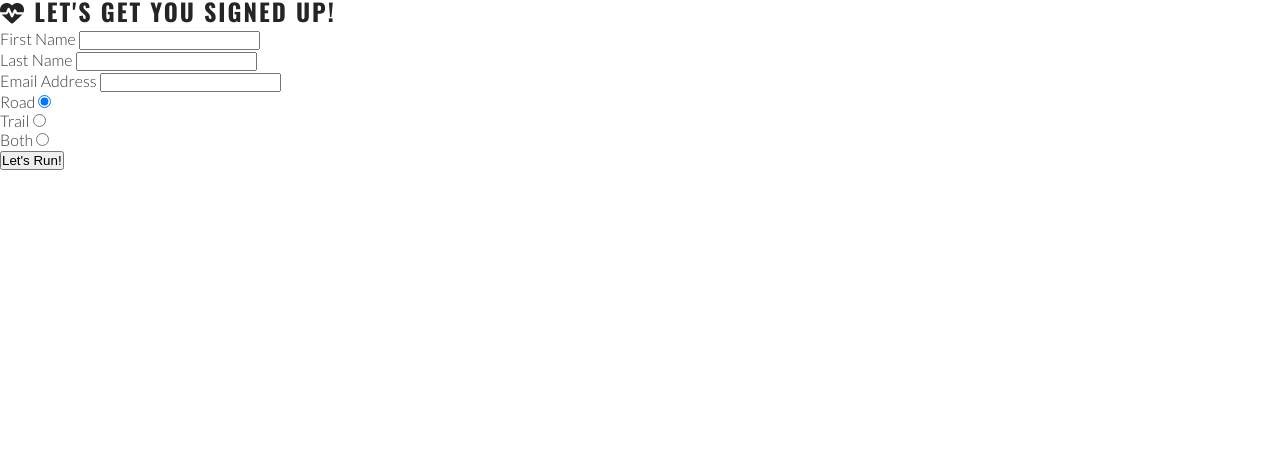
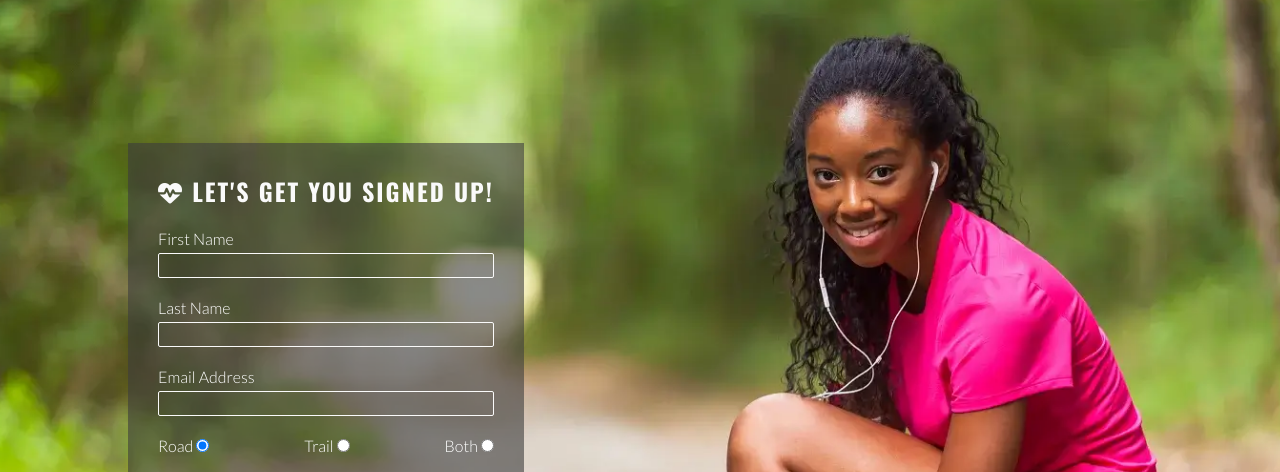
Before and after one commit to Noora235/Love-Running, a plain HTML site: page signup.html in a window 1280 px wide. Shown: the part 86-558 px from the top of the page. Drawn offline with nearby package versions, Linux system fonts and the light colour scheme.

Commit message:
added background image to sign up section

```diff
--- a/assets/css/style.css
+++ b/assets/css/style.css
@@ -18,13 +18,15 @@ body {
     font-family: 'Lato', sans-serif;
 }
 
-h1,
-h2,
-h3 {
+h1, h2, h3 {
     font-family: 'Oswald', sans-serif;
     text-transform: uppercase;
     letter-spacing: 2px;
     color: #252525;
+}
+
+.hidden-heading {
+    display: none;
 }
 
 /* Header */
@@ -51,7 +53,7 @@ header a {
     list-style-type: none;
 }
 
-#menu>li {
+#menu > li {
     margin-bottom: 1em;
 }
 
@@ -86,9 +88,13 @@ nav {
 
 /* Main content */
 main {
-    /* Make main element take up any surplus space to push footer down */
+    /* Enlarge main element to push footer down*/
     flex: 1 0 auto;
+    /* Add margin at the top to prevent content from being covered by the header */
     margin-top: 47px;
+    /* Enable flex properties for child elements */
+    display: flex;
+    flex-direction: column;
 }
 
 /* Hero section */
@@ -111,8 +117,7 @@ main {
     padding-left: 10px;
 }
 
-#cover-text>h2,
-#cover-text>h3 {
+#cover-text > h2, #cover-text > h3 {
     color: #ffffff;
 }
 
@@ -128,8 +133,8 @@ main {
     font-size: 280%;
 }
 
-#benefits-physical>div,
-#benefits-mental>div {
+#benefits-physical > div,
+#benefits-mental > div {
     line-height: 20px;
     margin-bottom: 20px;
 }
@@ -177,7 +182,7 @@ main {
     Each div will expand to fill the available space on its row */
     flex-basis: 200px;
     flex-grow: 1;
-    /* Creates a grid of meetup time divs over the background image */
+    /* Creates a grid of meetup time dives over the background image */
     border: 2px solid white;
 }
 
@@ -194,6 +199,57 @@ main {
 
 #photos {
     line-height: 0;
+}
+
+/* Form */
+#signup {
+    background-image: url("../images/signup-image.webp");
+    background-size: cover;
+    background-position: 75%;
+    padding: 20px 10% 0 10%;
+    flex-grow: 1;
+}
+
+
+#signup-form {
+    color: #ffffff;
+    background-color: rgba(60, 60, 60, 0.6);
+    padding: 30px;
+}
+
+
+#signup-form>h2 {
+    color: #fafafa;
+    margin-bottom: 20px;
+}
+
+
+.text-input {
+    background: transparent;
+    color: #fafafa;
+    width: 100%;
+    height: 25px;
+    margin: 5px 0 20px 0;
+    border: 1px solid #fafafa;
+    border-radius: 2px;
+    padding: 0 5px;
+}
+
+
+.radio-buttons {
+    width: 100%;
+    display: flex;
+    justify-content: space-between;
+}
+
+
+.join-button {
+    margin-top: 20px;
+    border-radius: 2px;
+    padding: 15px 32px;
+    font-size: 100%;
+    background-color: #454b1b;
+    color: #fafafa;
 }
 
 /* Footer */
@@ -221,7 +277,6 @@ main {
 
 /* Media query: tablets and larger (768px and up) */
 @media screen and (min-width: 768px) {
-
     /* Header */
     nav {
         display: block;
@@ -235,7 +290,7 @@ main {
         display: flex;
     }
 
-    #menu>li {
+    #menu > li {
         padding-left: 1rem;
     }
 
@@ -269,12 +324,12 @@ main {
         width: 100%;
     }
 
-    #benefits-physical>div,
-    #benefits-mental>div {
+    #benefits-physical > div,
+    #benefits-mental > div {
         width: 75%;
     }
 
-    #benefits-mental>div {
+    #benefits-mental > div {
         text-align: end;
         align-self: flex-end;
     }
@@ -283,11 +338,33 @@ main {
     #photos {
         column-count: 3;
     }
+
+    /* Form */
+    #signup {
+        background-position: center;
+        position: relative;
+    }
+
+    #signup-form {
+        max-width: 400px;
+        position: absolute;
+        left: 10%;
+        top: 150px;
+    }
+
+    .text-input:hover {
+        border-color: #f16c6b;
+    }
+
+    .join-button:hover {
+        background-color: #fafafa;
+        color: #454b1b;
+    }
 }
 
 /* Large devices (laptops and desktops, 992px and up) */
 @media screen and (min-width: 992px) {
-    #menu a:hover {
+    #menu a:hover{
         border-bottom: 1px solid #3a3a3a;
     }
 
```
Also changed, not shown: signup.html (+1 -3 lines), assets/images/signup-image.webp (added).
